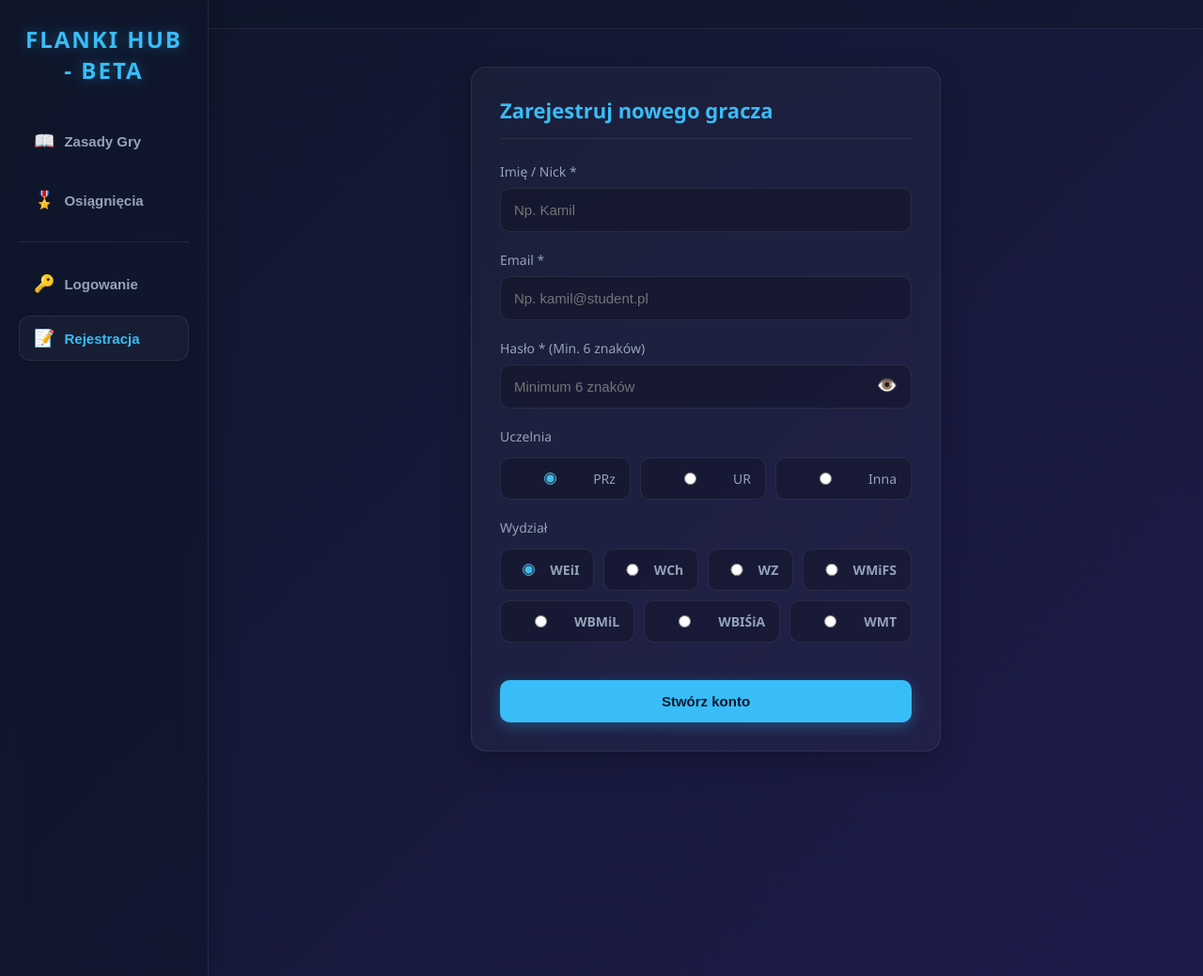
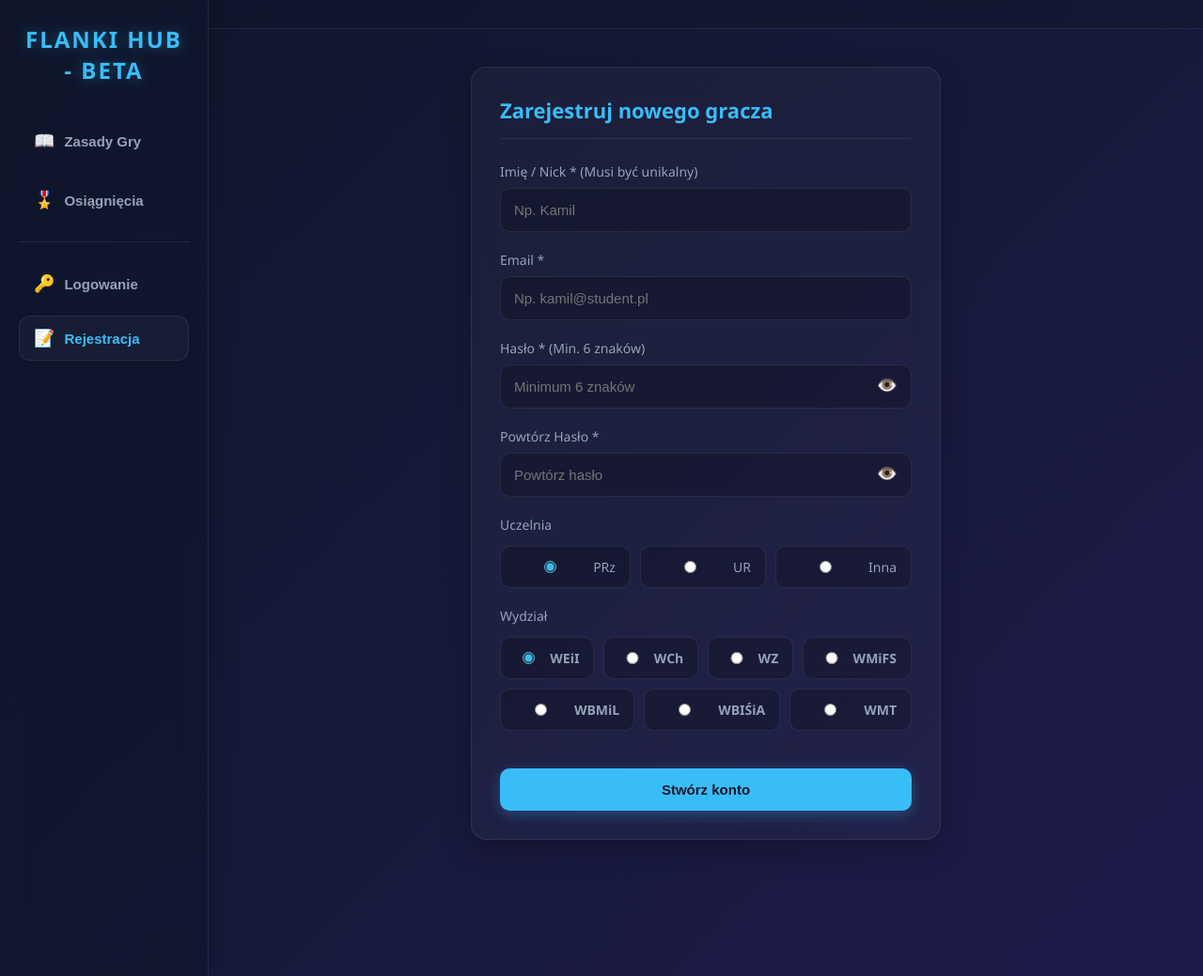
Before and after one commit to SK04e/Flanki, a Flask app: page / in a window 1280 px wide, after a click that opens the changed part. Shown: the whole page at 94% size. Run offline with Flask 3, Linux system fonts and the light colour scheme.

Commit message:
Poprawa responsywności

```diff
--- a/app.py
+++ b/app.py
@@ -15,6 +15,32 @@ import logging
 import requests
 
 logging.basicConfig(level=logging.INFO, format='%(asctime)s - %(levelname)s - %(message)s')
+
+def get_game_dict(game):
+    players_list = []
+    for match in game.matches:
+        p_dict = match.player.to_dict()
+        p_dict["team"] = match.team.name if match.team else None
+        players_list.append(p_dict)
+
+    host = Player.query.get(game.host_id)
+
+    return {
+        "game_id": game.game_id,
+        "code": game.code,
+        "status": game.status.name if game.status else None,
+        "host_id": game.host_id,
+        "host_name": host.name if host else "Nieznany Host",
+        "players_count": len(players_list),
+        "players": players_list,
+        "is_locked": game.is_locked,
+        "game_mode": game.game_mode,
+        "location": game.location,
+        "is_location_exact": game.is_location_exact,
+        "start_time": game.date.isoformat() if game.date else None,
+        "end_time": game.ended_at.isoformat() if game.ended_at else None,
+        "winning_team": game.winning_team.name if game.winning_team else None
+    }
 
 def send_async_email(email_to, name, confirm_url):
     api_key = os.getenv('BREVO_API_KEY')
@@ -271,29 +297,7 @@ def show_game(game_id):
     if not game:
         return jsonify({"message" : "Mecz o takim ID nie istnieje"}), 404
 
-    players_list = []
-    match_info = Match.query.filter_by(game_id=game_id).all()
-
-    for match in match_info:
-        player_obj = Player.query.get(match.player_id)
-        player_dict = player_obj.to_dict()
-        player_dict["team"] = match.team.name if match.team else None
-        players_list.append(player_dict)
-
-    return jsonify({
-        "game_id": game.game_id,
-        "code": game.code,
-        "status": game.status.name if game.status else None,
-        "host_id": game.host_id,
-        "players_count" : len(players_list),
-        "players": players_list,
-        "is_locked": game.is_locked,
-        "game_mode": game.game_mode,
-        "start_time": game.date.isoformat() if game.date else None,
-        "end_time": game.ended_at.isoformat() if game.ended_at else None,
-        "location": game.location,
-        "is_location_exact": game.is_location_exact
-    }), 200
+    return jsonify(get_game_dict(game)), 200
 
 @app.route('/players', methods=['GET'])
 def get_players():
@@ -520,16 +524,7 @@ def get_game_details(game_id):
 
     host = Player.query.get(game.host_id)
 
-    return jsonify({
-        "game_id": game.game_id,
-        "status": game.status.value,
-        "winning_team": game.winning_team.value if game.winning_team else None,
-        "date": game.date.strftime("%Y-%m-%d"),
-        "host_name": host.name if host else "Nieznany",
-        "players": players_data,
-        "is_locked": game.is_locked,
-        "game_mode": game.game_mode
-    }), 200
+    return jsonify(get_game_dict(game)), 200
 
 @app.route('/games/<int:game_id>/join_team/<string:team_name>', methods=['POST'])
 @jwt_required()
--- a/static/js/script.js
+++ b/static/js/script.js
@@ -102,6 +102,12 @@ function handleApiError(res, data) {
         showToast("Sesja wygasła. Zaloguj się ponownie.", "error");
         return;
     }
+    // Obsługa błędu unikalności nicku, jeśli baza wyrzuci 500 (lub zmienisz na 409 w apce)
+    if (data?.error && data.error.includes("name") && data.error.includes("UNIQUE")) {
+        showToast("Ten Nick (Imię) jest już zajęty! Wybierz inny.", "error");
+        return;
+    }
+
     const errorText = data?.error || data?.message || data?.msg || `Wystąpił błąd (${res.status})`;
     showToast(errorText, "error");
 }
@@ -252,13 +258,19 @@ async function registerPlayer() {
     const name = document.getElementById('regName').value;
     const email = document.getElementById('regEmail').value;
     const password = document.getElementById('regPassword').value;
+    const passwordConfirm = document.getElementById('regPasswordConfirm').value; // Nowe pole powtórz hasło
     const uniElement = document.querySelector('input[name="regUni"]:checked');
     const uni = uniElement ? uniElement.value : null;
     const facElement = document.querySelector('input[name="regFac"]:checked');
     const faculty = facElement ? facElement.value : null;
 
-    if (!name || !email || !password) return showToast("Wypełnij wymagane pola (*)", "error");
-    if (password.length < 6) return showToast("Hasło jest za krótkie!", "error");
+    if (!name || !email || !password || !passwordConfirm) return showToast("Wypełnij wszystkie wymagane pola (*)", "error");
+    if (password.length < 6) return showToast("Hasło jest za krótkie! (Min. 6 znaków)", "error");
+
+    // Sprawdzenie czy hasła są takie same
+    if (password !== passwordConfirm) {
+        return showToast("Podane hasła się od siebie różnią!", "error");
+    }
 
     try {
         const res = await fetch(`${API_URL}/auth/register`, {
@@ -560,12 +572,11 @@ async function fetchLobby() {
     try {
         const res = await fetch(`${API_URL}/games/${currentActiveLobbyId}`);
 
-        // ZABEZPIECZENIE: Jeśli baza zwróci np błąd 500
         if (!res.ok) {
             currentActiveLobbyId = null;
             localStorage.removeItem('active_lobby_id');
             updateLobbyUIState();
-            showToast("Awaria pobierania gry. Przekierowano do menu.", "error");
+            showToast("Gra nie istnieje lub uległa awarii.", "error");
             switchView('view-home');
             return;
         }
--- a/templates/index.html
+++ b/templates/index.html
@@ -24,6 +24,19 @@
             --border-radius: 16px;
             --transition: 0.3s ease;
         }
+
+        /* FIX MOBILNY: Żeby paski przeglądarki i telefony nie obcinały dolnych przycisków */
+        body {
+            min-height: 100vh;
+            /* Używamy wartości z min-height, zamiast sztywnego height */
+            min-height: -webkit-fill-available;
+            overflow-x: hidden;
+        }
+
+        .main-content {
+            padding-bottom: 80px; /* Zapas miejsca na dole dla telefonów */
+        }
+
         .clickable-profile {
             color: var(--accent-blue);
             cursor: pointer;
@@ -223,6 +236,10 @@
                     <button class="password-toggle" onclick="togglePassword('loginPassword')">👁️</button>
                 </div>
                 <button class="btn" onclick="login()" style="margin-top: 20px;">Zaloguj do gry</button>
+
+                <p style="text-align: center; margin-top: 20px; font-size: 14px; color: var(--text-muted);">
+                    Nie masz konta? <a href="#" onclick="switchView('view-register'); return false;" style="color: var(--accent-blue); font-weight: bold; text-decoration: none;">Zarejestruj się</a>
+                </p>
             </div>
         </section>
 
@@ -231,7 +248,7 @@
             <div class="card" style="max-width: 500px;">
                 <h2>Zarejestruj nowego gracza</h2>
                 <div class="form-group">
-                    <label>Imię / Nick *</label>
+                    <label>Imię / Nick * (Musi być unikalny)</label>
                     <input type="text" id="regName" placeholder="Np. Kamil">
                 </div>
                 <div class="form-group">
@@ -242,6 +259,12 @@
                     <label>Hasło * (Min. 6 znaków)</label>
                     <input type="password" id="regPassword" placeholder="Minimum 6 znaków">
                     <button class="password-toggle" onclick="togglePassword('regPassword')">👁️</button>
+                </div>
+                <!-- DODANE POLE POTWIERDZENIA HASŁA -->
+                <div class="form-group">
+                    <label>Powtórz Hasło *</label>
+                    <input type="password" id="regPasswordConfirm" placeholder="Powtórz hasło">
+                    <button class="password-toggle" onclick="togglePassword('regPasswordConfirm')">👁️</button>
                 </div>
                 <div class="form-group">
                     <label>Uczelnia</label>
@@ -335,10 +358,10 @@
 
                     <!-- MODUŁ LOKALIZACJI -->
                     <div class="form-group" style="text-align: left; margin-bottom: 20px;">
-                        <label>Wybrana Lokalizacja Lobby</label>
+                        <label>Lokalizacja Lobby</label>
                         <div style="display: flex; gap: 10px;">
-                            <input type="text" id="lobbyLocation" placeholder="Kliknij obok GPS lub wybierz z listy..." style="flex: 1;" readonly>
-                            <button class="btn" style="width: auto; padding: 0 15px; background: var(--accent-blue); font-size: 20px; color: #0f172a;" onclick="openLocationModal()" title="Zmień/Pobierz lokalizację">📍</button>
+                            <input type="text" id="lobbyLocation" placeholder="Wpisz np. Miasteczko PRz lub kliknij GPS" style="flex: 1;" oninput="document.getElementById('isLocExact').value = 'false'">
+                            <button class="btn" style="width: auto; padding: 0 15px; background: var(--accent-blue); font-size: 20px;" onclick="fetchGPSLocation()" title="Użyj mojej lokalizacji GPS">📍</button>
                             <input type="hidden" id="isLocExact" value="false">
                         </div>
                     </div>
@@ -387,10 +410,11 @@
                     <div id="lobbyCodeDisplay" style="display: flex; justify-content: center; gap: 10px;">
                         <!-- Kafelki pinu wygenerowane przez JS -->
                     </div>
+                    <!-- NIEBIESKI PRZYCISK LINKU -->
                     <button class="btn" style="width: auto; padding: 8px 20px; font-weight: bold; font-size: 13px; margin-top: 20px; background: var(--accent-blue); color: #0f172a; border: none;" onclick="copyInviteLink()">🔗 Skopiuj link</button>
                 </div>
 
-                <!-- PANEL HOSTA -->
+                <!-- PANEL HOSTA (USTAWIENIA LOBBY) -->
                 <div id="hostControls" style="display: none; margin-bottom: 25px; padding: 12px; background: rgba(0, 0, 0, 0.2); border-radius: 12px; border: 1px solid var(--glass-border);">
                     <h3 style="margin-top: 0; font-size: 13px; color: var(--accent-blue); margin-bottom: 10px; text-align: center;">⚙️ Ustawienia Hosta</h3>
                     <div style="display: flex; gap: 10px; flex-wrap: wrap; justify-content: center;">
@@ -400,7 +424,7 @@
                     </div>
                 </div>
 
-                <!-- PANEL WYBORU DRUŻYNY -->
+                <!-- PANEL WYBORU DRUŻYNY (WSPÓLNY DLA HOSTA I GRACZY) -->
                 <div id="teamSelectionControls" style="display: none; margin-bottom: 20px; text-align: center;">
                     <div id="shuffleNotice" style="display: none; color: var(--accent-blue); font-size: 14px; margin-bottom: 15px;">Host ustawił tryb losowy. Oczekuj na przydział przy starcie gry.</div>
                     <div id="manualTeamButtons">
```
